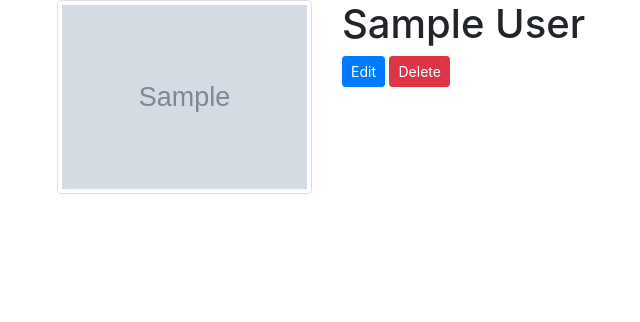
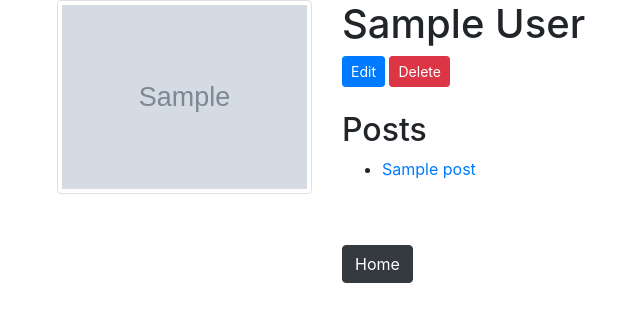
Before and after one commit to christopherklint97/Flask-Blogly, a Flask app: page /users/1 in a window 1280 px wide. Shown: the top 322 px of the page, without its empty margins (28-668 px from the left). Run offline with Flask 2, Linux system fonts and the light colour scheme; tables that the repository leaves empty hold one stand-in row (values such as "Sample post"); grey boxes marked "Sample" are stand-in pictures.

Commit message:
add functionality for creating posts, more testing

```diff
--- a/app.py
+++ b/app.py
@@ -2,11 +2,12 @@
 import os
 from flask_debugtoolbar import DebugToolbarExtension
 from flask import Flask, render_template, redirect, request
-from models import db, connect_db, User
+from models import db, connect_db, User, Post
+from datetime import datetime
 
 
 app = Flask(__name__)
-app.config['SQLALCHEMY_DATABASE_URI'] = os.environ.get('DATABASE_URL')
+app.config['SQLALCHEMY_DATABASE_URI'] = os.getenv('DATABASE_URL')
 app.config['SQLALCHEMY_TRACK_MODIFICATIONS'] = False
 app.config['SQLALCHEMY_ECHO'] = True
 app.config['DEBUG_TB_INTERCEPT_REDIRECTS'] = False
@@ -61,7 +62,13 @@ def show_user(user_id):
     """Show info on a single user."""
 
     user = User.query.get_or_404(user_id)
-    return render_template("user_details.html", user=user)
+
+    try:
+        posts = Post.query.filter_by(author_id=user.id).all()
+    except NameError:
+        return render_template("user_details.html", user=user)
+
+    return render_template("user_details.html", user=user, posts=posts)
 
 
 @app.route("/users/<int:user_id>/edit")
@@ -99,5 +106,76 @@ def delete_user(user_id):
     return redirect("/users")
 
 
+@app.route("/users/<int:user_id>/posts/new")
+def new_post_form(user_id):
+    """Show form to add a post for that user."""
+
+    user = User.query.get_or_404(user_id)
+
+    return render_template("new_post_form.html", user=user)
+
+
+@app.route("/users/<int:user_id>/posts/new", methods=["POST"])
+def submit_new_post_form(user_id):
+    """Aadd post and redirect to the user detail page."""
+
+    user = User.query.get_or_404(user_id)
+
+    title = request.form['title']
+    content = request.form['content']
+    post = Post(title=title, content=content, author_id=user_id)
+
+    db.session.add(post)
+    db.session.commit()
+
+    return redirect(f'/users/{user_id}')
+
+
+@app.route("/posts/<int:post_id>")
+def show_posts(post_id):
+    """Show post from post id."""
+
+    post = Post.query.get_or_404(post_id)
+    user = User.query.get_or_404(post.author_id)
+
+    return render_template("post_details.html", post=post, user=user)
+
+
+@app.route("/posts/<int:post_id>/edit")
+def show_edit_posts(post_id):
+    """Show form to edit a post, and to cancel."""
+
+    post = Post.query.get_or_404(post_id)
+
+    return render_template("edit_post_form.html", post=post)
+
+
+@app.route("/posts/<int:post_id>/edit", methods=['POST'])
+def submit_edit_posts(post_id):
+    """Handle editing of a post. Redirect back to the post view."""
+
+    post = Post.query.get_or_404(post_id)
+    post.title = request.form['title']
+    post.content = request.form['content']
+    post.created_at = datetime.now()
+
+    db.session.add(post)
+    db.session.commit()
+
+    return redirect(f'/posts/{post_id}')
+
+
+@app.route("/posts/<int:post_id>/delete", methods=['POST'])
+def delete_post(post_id):
+    """Delete the post."""
+
+    post = Post.query.get_or_404(post_id)
+
+    db.session.delete(post)
+    db.session.commit()
+
+    return redirect(f'/users')
+
+
 if __name__ == '__main__':
     app.run()
--- a/models.py
+++ b/models.py
@@ -1,6 +1,7 @@
 """Models for Blogly."""
 
 from flask_sqlalchemy import SQLAlchemy
+from datetime import datetime
 
 db = SQLAlchemy()
 
@@ -10,6 +11,9 @@ def connect_db(app):
 
     db.app = app
     db.init_app(app)
+
+
+""" Users table """
 
 
 class User(db.Model):
@@ -27,8 +31,46 @@ class User(db.Model):
     image_url = db.Column(db.String(), nullable=True,
                           default='https://images.unsplash.com/photo-1591102972305-213abaa76d6f?ixlib=rb-1.2.1&ixid=eyJhcHBfaWQiOjEyMDd9&auto=format&fit=crop&w=676&q=80')
 
+    posts = db.relationship('Post', backref='user', cascade='all, delete')
+
     def __repr__(self):
         """Show info about user."""
 
         u = self
         return f"<User {u.id} {u.first_name} {u.last_name} {u.image_url}>"
+
+    def fullname(self):
+        """ Get users full name """
+        return self.first_name + ' ' + self.last_name
+
+
+""" Posts table """
+
+
+class Post(db.Model):
+    """Post."""
+
+    __tablename__ = "posts"
+
+    id = db.Column(db.Integer,
+                   primary_key=True,
+                   autoincrement=True)
+    title = db.Column(db.String(30),
+                      nullable=False)
+    content = db.Column(db.String(),
+                        nullable=False)
+    created_at = db.Column(db.DateTime, nullable=False,
+                           default=datetime.now())
+    author_id = db.Column(
+        db.Integer, db.ForeignKey('users.id'), nullable=False)
+
+    def __repr__(self):
+        """Show info about post."""
+
+        p = self
+        return f"<Post {p.id} {p.title} {p.content} {p.created_at}>"
+
+    def format_date(self):
+        """ Show nicely formatted date """
+
+        return self.created_at.strftime('%a %b %-d %Y, %-H:%M')
--- a/templates/user_details.html
+++ b/templates/user_details.html
@@ -8,13 +8,24 @@
         <img src='{{ user.image_url }}' alt="" class="img-thumbnail">
     </div>
     <div class="col-5">
-        <h1>{{ user.first_name }} {{ user.last_name }}</h1>
+        <h1>{{ user.fullname() }}</h1>
         <form>
             <button class="btn btn-primary btn-sm" formaction="/users/{{ user.id }}/edit" formmethod="GET">Edit
             </button>
             <button class="btn btn-danger btn-sm" formaction="/users/{{ user.id }}/delete" formmethod="POST">Delete
             </button>
         </form>
+        <h2 class="pt-4">Posts</h2>
+        {% if posts %}
+        <ul>
+            {% for post in posts %}
+            <li><a href="/posts/{{post.id}}">{{ post.title }}</a></li>
+            {% endfor %}
+        </ul>
+        {% else %}
+        <p>Create your first post <a href="/users/{{user.id}}/posts/new">here</a>!</p>
+        {% endif %}
+        <a href="/" class="btn btn-dark my-5">Home</a>
     </div>
 </div>
 {% endblock %}
--- a/templates/user_listing.html
+++ b/templates/user_listing.html
@@ -6,7 +6,7 @@
 <h1>Users</h1>
 <ul>
     {% for user in users %}
-    <li><a href="/users/{{user.id}}">{{ user.first_name }} {{ user.last_name }}</a></li>
+    <li><a href="/users/{{user.id}}">{{ user.fullname() }}</a></li>
     {% endfor %}
 </ul>
 <a href="/users/new">
```
Also changed, not shown: templates/edit_post_form.html (added, +20 -0 lines), templates/new_post_form.html (added, +20 -0 lines), templates/post_details.html (added, +15 -0 lines), test_app.py (+46 -4 lines).
